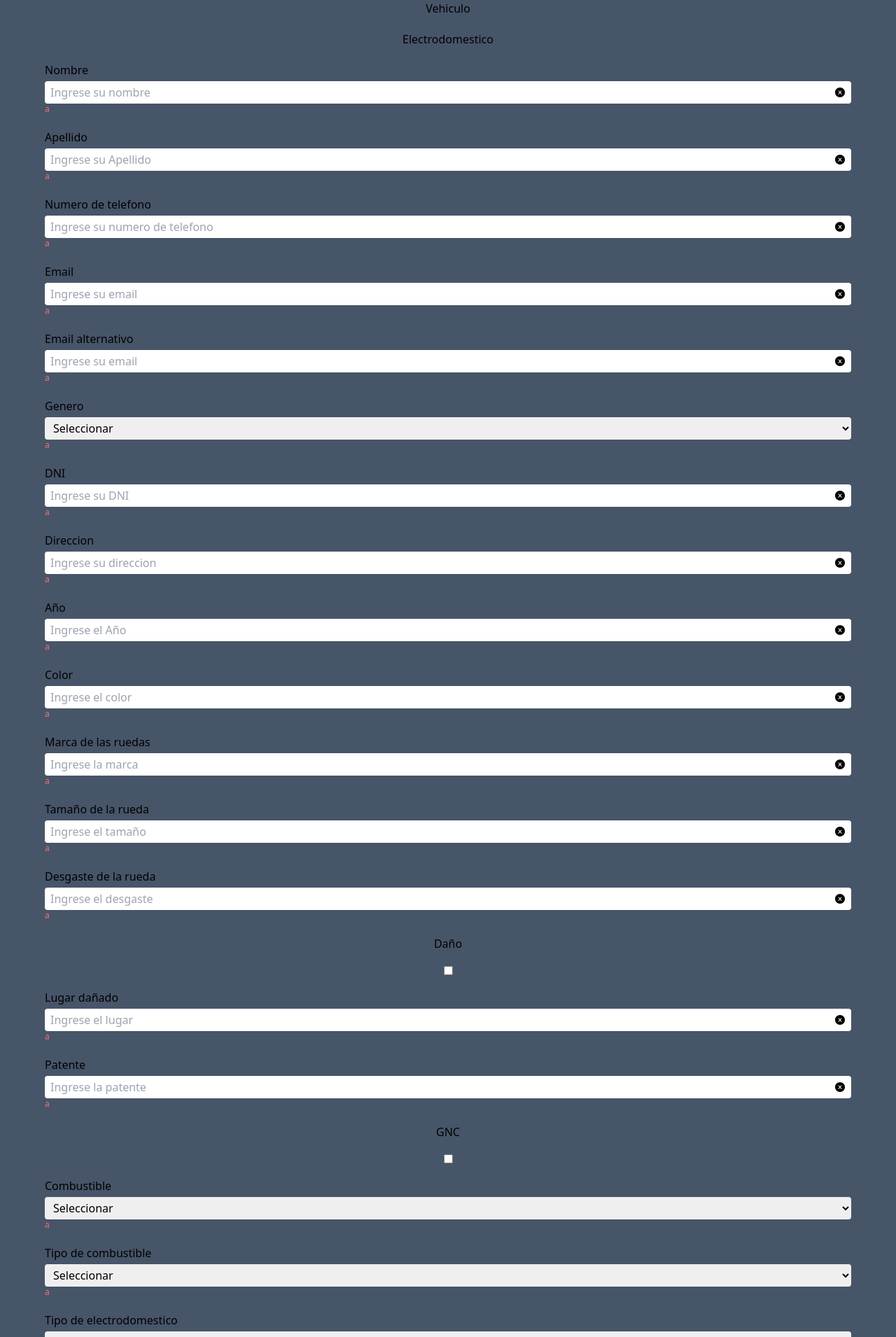
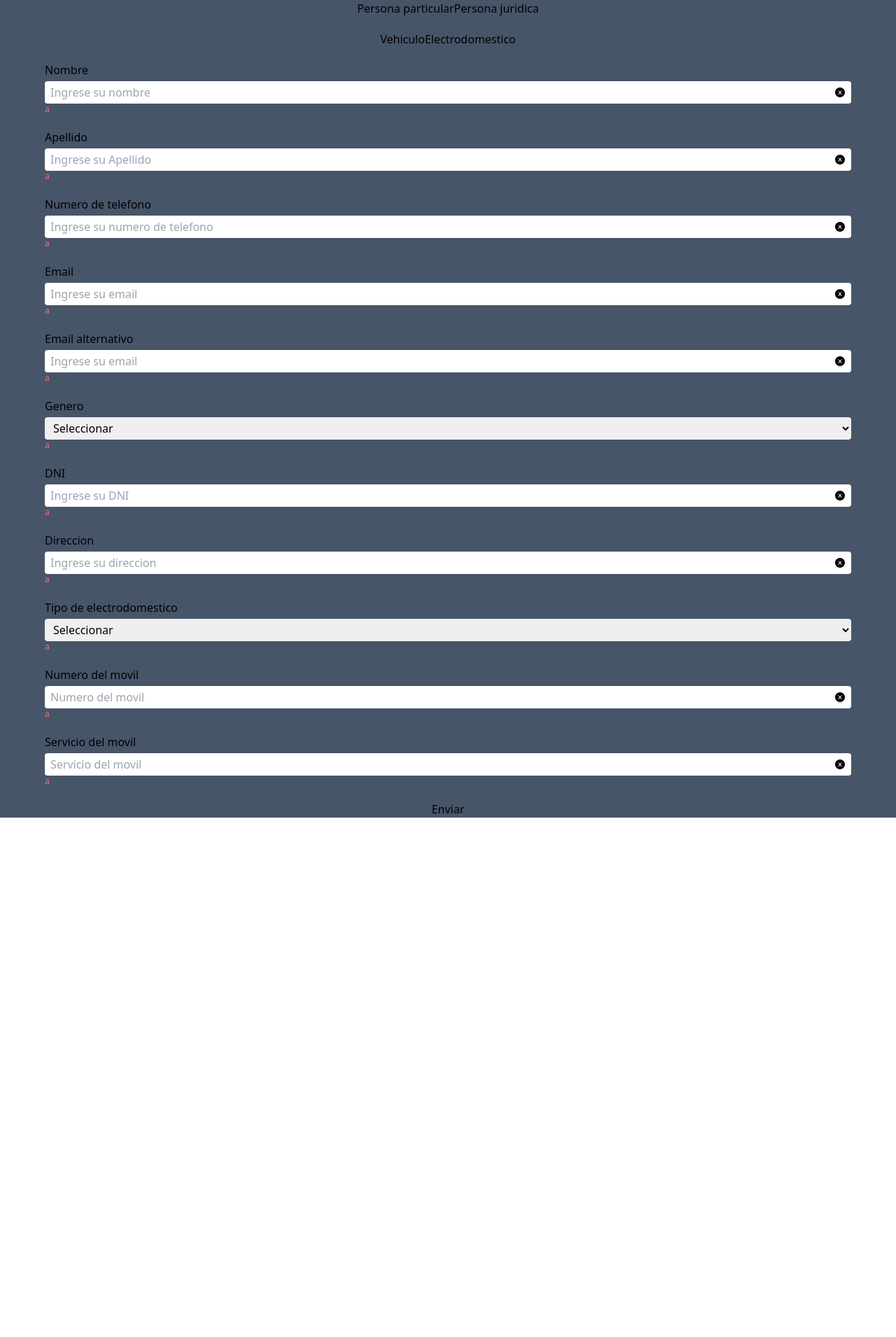
Before and after one commit to DBrange/rw-front, a React (Vite) app in the folder client/: page /inspection in a window 1280 px wide. Shown: the top 1910 px of the page at 70% size. After the commit the page ends 1168 px from the top, so only its background shows below. Built offline with nearby package versions, Linux system fonts and the light colour scheme.

Commit message:
legalUser

```diff
--- a/client/src/components/FormVehicleData/FormVehicleData.tsx
+++ b/client/src/components/FormVehicleData/FormVehicleData.tsx
@@ -108,9 +108,9 @@ function FormVehicleData({ register, errors }: Props) {
         options={["diesel", "gasoline"]}
       />
       <FormSelect
-        register={register("fuelType")}
-        error={errors.fuelType?.message}
-        id="fuelType"
+        register={register("vehicleType")}
+        error={errors.vehicleType?.message}
+        id="vehicleType"
         label="Tipo de combustible"
         options={["normal", "premium"]}
       />
--- a/client/src/interfaces/data.interface.tsx
+++ b/client/src/interfaces/data.interface.tsx
@@ -9,7 +9,16 @@ export interface PersonalData {
   address: string;
 }
 
-export interface VehicleData extends PersonalData{
+export interface LegalPersonalData {
+  companyName: string;
+  cuit: number;
+  phoneNumber: number;
+  email: string;
+  altEmail?: string;
+  address: string;
+}
+
+export interface VehicleData extends PersonalData {
   year: number;
   color: string;
   tireBrand: string;
@@ -24,7 +33,24 @@ export interface VehicleData extends PersonalData{
   engine: any;
   model: any;
   fuel: 'diesel' | 'gasoline'
-  fuelType: 'normal' | 'premium'
+  vehicleType: 'camion' | 'automovil' | 'motocicleta'
+}
+export interface LegalVehicleData extends LegalPersonalData {
+  year: number;
+  color: string;
+  tireBrand: string;
+  tireZise: string;
+  tireWear: string;
+  damage: boolean;
+  damageLocation: string;
+  images: string;
+  plate: string;
+  gnc: boolean;
+  brand: any;
+  engine: any;
+  model: any;
+  fuel: 'diesel' | 'gasoline'
+  vehicleType: 'camion' | 'automovil' | 'motocicleta'
 }
 
 export interface ElectronicData extends PersonalData {
--- a/client/src/pages/Inspect/Inspect.tsx
+++ b/client/src/pages/Inspect/Inspect.tsx
@@ -1,14 +1,20 @@
 import { useForm } from "react-hook-form";
 import { z, ZodType, ZodTypeAny } from "zod";
 import { zodResolver } from "@hookform/resolvers/zod";
-import { ElectronicData, VehicleData } from "../../interfaces";
-import { FormElectronicData, FormPersonalData, FormVehicleData } from "../../components";
+import {
+  ElectronicData,
+  LegalPersonalData,
+  PersonalData,
+  VehicleData,
+} from "../../interfaces";
+import {
+  FormElectronicData,
+  FormPersonalData,
+  FormVehicleData,
+} from "../../components";
 import { useState } from "react";
 
 function Inspect() {
-
-
-
   const currentYear = new Date().getFullYear();
 
   const schemaPersonal = {
@@ -21,6 +27,24 @@ function Inspect() {
     dni: z.number(),
     address: z.string().min(1).max(50),
   };
+
+  const schemaLegalPersonal = {
+    companyName: z.string().min(1).max(20),
+    cuit: z.string().min(1).max(20),
+    phoneNumber: z.number(),
+    email: z.string().email().max(30),
+    altEmail: z.string().email().max(30),
+    address: z.string().min(1).max(50),
+  };
+  const [userActiveForm, setUserActiveForm] = useState<string>();
+
+  const selectFormUserSchema = (name: string) => {
+    setUserActiveForm(name);
+  };
+
+  // const schemaUser =
+  //   userActiveForm === "personal" ? schemaPersonal : schemaLegalPersonal;
+
 
   const schemaVehicle: ZodType<VehicleData> = z.object({
     ...schemaPersonal,
@@ -38,7 +62,7 @@ function Inspect() {
     engine: z.string(),
     model: z.string(),
     fuel: z.enum(["diesel", "gasoline"]),
-    fuelType: z.enum(["normal", "premium"]),
+    vehicleType: z.enum(["camion", "automovil", "motocicleta"]),
   });
 
   const schemaElectronic: ZodType<ElectronicData> = z.object({
@@ -51,11 +75,14 @@ function Inspect() {
     IMEI: z.string(),
   });
 
-const [state, setState] =
+  const [schema, setSchema] =
     useState<ZodType<VehicleData | ElectronicData>>(schemaVehicle);
 
-const selectFormSchema = <T extends ZodTypeAny>(data: T) => {
-  setState(data);
+  const [activeForm, setActiveForm] = useState<string>();
+
+  const selectFormSchema = <T extends ZodTypeAny>(data: T, name: string) => {
+    setSchema(data);
+    setActiveForm(name);
   };
 
   const {
@@ -64,11 +91,11 @@ const selectFormSchema = <T extends ZodTypeAny>(data: T) => {
     formState: { errors },
     reset,
   } = useForm<VehicleData>({
-    resolver: zodResolver(state),
+    resolver: zodResolver(schema),
   });
 
   console.log(errors);
-  const submitData = (data: VehicleData) => {
+  const submitData = (data: VehicleData | ElectronicData) => {
     console.log(data);
     reset({
       firstName: "",
@@ -93,9 +120,8 @@ const selectFormSchema = <T extends ZodTypeAny>(data: T) => {
       engine: "",
       model: "",
       fuel: "diesel",
-      fuelType: "normal",
+      vehicleType: "automovil",
     });
-
   };
 
   return (
@@ -103,20 +129,30 @@ const selectFormSchema = <T extends ZodTypeAny>(data: T) => {
       className="w-full bg-slate-600 mx-auto gap-5 flex flex-col items-center"
       onSubmit={handleSubmit(submitData)}
     >
-      <button onClick={() => selectFormSchema(schemaVehicle)}>
+      <div>
+        <button onClick={() => selectFormUserSchema("person")}>
+          Persona particular
+        </button>
+        <button onClick={() => selectFormUserSchema("legal")}>
+          Persona juridica
+        </button>
+      </div>
+      <div>
+        <button onClick={() => selectFormSchema(schemaVehicle, "vehicle")}>
           Vehiculo
         </button>
         <button
-        onClick={() => selectFormSchema(schemaElectronic)}
+          onClick={() => selectFormSchema(schemaElectronic, "electronic")}
         >
           Electrodomestico
         </button>
+      </div>
       <FormPersonalData register={register} errors={errors} />
-
+      {activeForm === "vehicle" ? (
         <FormVehicleData register={register} errors={errors} />
-
+      ) : (
         <FormElectronicData register={register} errors={errors} />
-
+      )}
       <button type="submit">Enviar</button>
     </form>
   );
```
Lines whose indentation alone changed are shown as unchanged.
